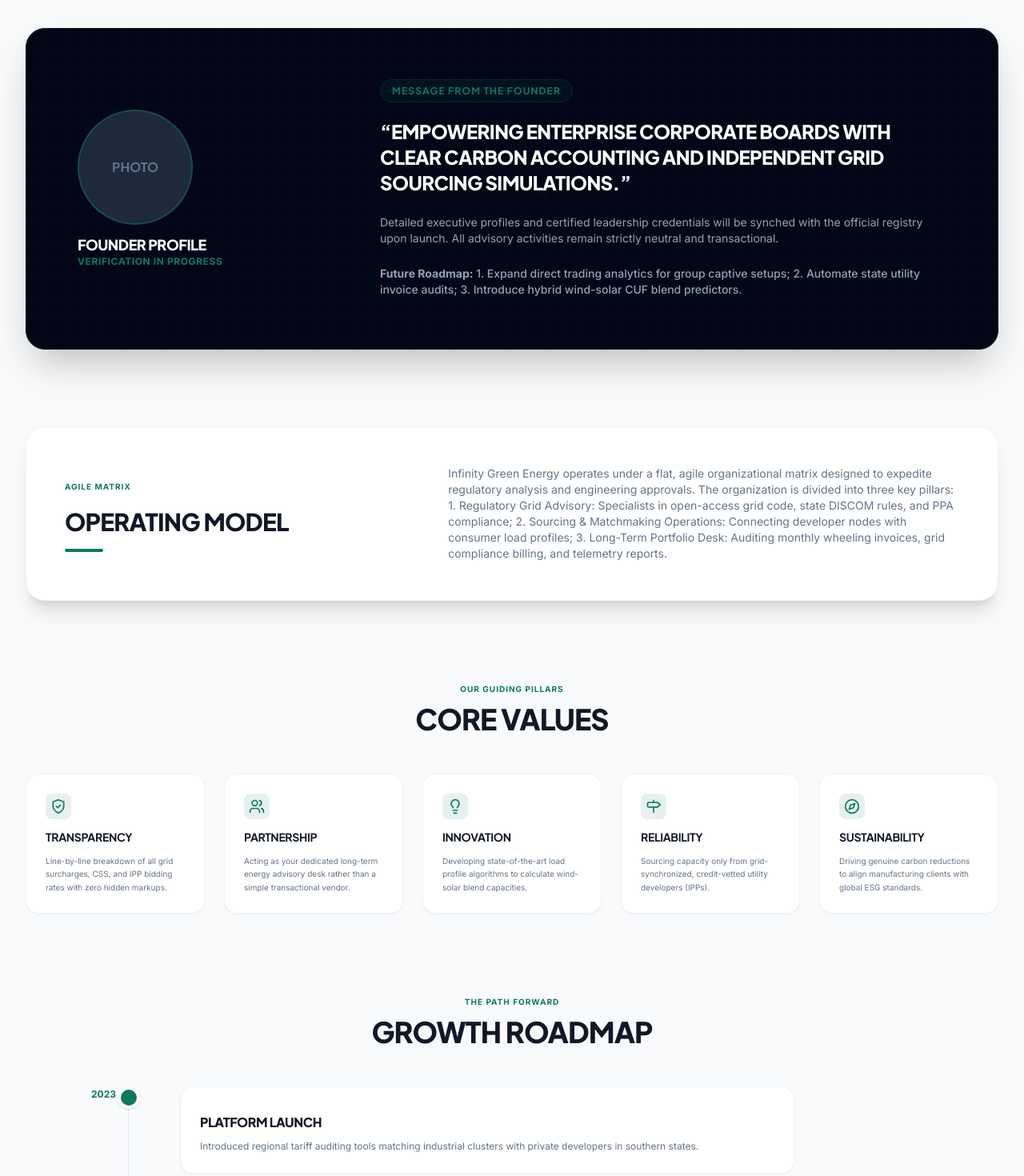
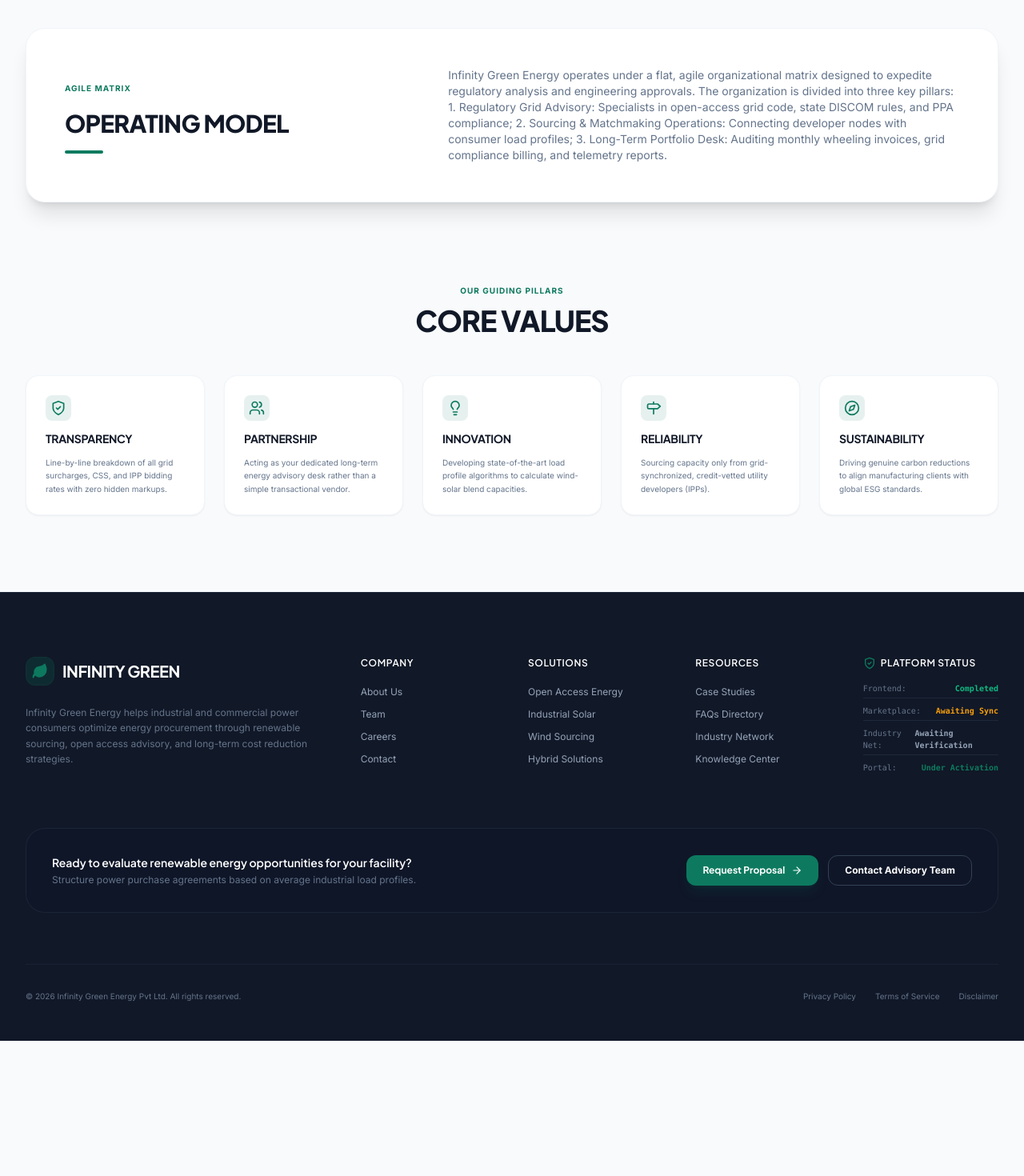
Before and after one commit to VedantPatel0709/infinity-green-energy, a Next.js app in the folder client/: page /about in a window 1280 px wide. Shown: the part 1360-2830 px from the top of the page at 80% size. After the commit the page ends 2661 px from the top, so only its background shows below. Built offline with nearby package versions, Linux system fonts and the light colour scheme.

Commit message:
Remove things from About US

```diff
--- a/client/app/about/page.tsx
+++ b/client/app/about/page.tsx
@@ -8,10 +8,6 @@
     companyStory: 'Founded with a vision to revolutionize B2B energy supply in India, Infinity Green Energy bridges the gap between bulk industrial consumers and independent green developers. Our journey started when we realized factories spend up to 40% of their operational expenses on energy tariffs without any transparent purchasing pathways.',
     mission: 'To strip away grid complexity and regulatory friction, allowing heavy Indian industries to transition to clean energy while improving operational profit margins and locking in tariff predictability.',
     vision: 'To manage over 5 GW of active commercial grid open access capacity by 2030, establishing Infinity Green as the ultimate B2B renewable matchmaker and load compliance dashboard for corporate India.',
-    founderName: 'Founder Profile',
-    founderDesignation: 'Verification In Progress',
-    founderMessageQuote: 'Empowering enterprise corporate boards with clear carbon accounting and independent grid sourcing simulations.',
-    founderMessageBody: 'Detailed executive profiles and certified leadership credentials will be synched with the official registry upon launch. All advisory activities remain strictly neutral and transactional.',
     whyExistsBody: 'Heavy industries in India pay some of the highest grid tariffs globally. Default DISCOM networks are often inefficient, while navigating complex open access rules, group captive models, and grid synchronization compliance creates massive operational friction for factories. Infinity Green exists to bridge this gap. We provide a transparent, neutral procurement marketplace where industrial consumers pool energy demand and source wheeled solar, wind, and hybrid power directly from vetted utility-scale developers.',
     companyStructure: 'Infinity Green Energy operates under a flat, agile organizational matrix designed to expedite regulatory analysis and engineering approvals. The organization is divided into three key pillars: 1. Regulatory Grid Advisory: Specialists in open-access grid code, state DISCOM rules, and PPA compliance; 2. Sourcing & Matchmaking Operations: Connecting developer nodes with consumer load profiles; 3. Long-Term Portfolio Desk: Auditing monthly wheeling invoices, grid compliance billing, and telemetry reports.'
   });
@@ -123,40 +119,7 @@
           </div>
         </section>
 
-        {/* Founder Message */}
-        <section id="founder" className="bg-slate-950 text-white rounded-3xl p-8 md:p-16 border border-slate-900 shadow-2xl relative overflow-hidden">
-          <div className="absolute inset-0 bg-[linear-gradient(to_right,rgba(255,255,255,0.01)_1px,transparent_1px),linear-gradient(to_bottom,rgba(255,255,255,0.01)_1px,transparent_1px)] bg-[size:24px_24px] pointer-events-none" />
-          <div className="relative z-10 grid grid-cols-1 lg:grid-cols-12 gap-12 items-center">
 
-            <div className="lg:col-span-4 flex flex-col items-center lg:items-start text-center lg:text-left space-y-4">
-              {/* Photo Area Placeholder */}
-              <div className="w-36 h-36 rounded-full bg-slate-800 border-2 border-primary/45 flex items-center justify-center overflow-hidden text-slate-500 font-bold font-heading">
-                <span>PHOTO</span>
-              </div>
-              <div>
-                <h4 className="font-heading font-black text-lg uppercase tracking-tight text-white leading-none">{cms.founderName}</h4>
-                <p className="text-primary font-bold text-xs uppercase tracking-wider block mt-1">{cms.founderDesignation}</p>
-              </div>
-            </div>
-
-            {/* Message Area */}
-            <div className="lg:col-span-8 space-y-6">
-              <span className="text-primary font-bold text-xs uppercase tracking-widest font-heading bg-primary/10 px-3.5 py-1.5 rounded-full border border-primary/20">
-                Message From The Founder
-              </span>
-              <h3 className="text-xl md:text-2xl font-black font-heading uppercase tracking-tight text-white leading-snug">
-                &ldquo;{cms.founderMessageQuote}&rdquo;
-              </h3>
-              <p className="text-slate-400 text-xs md:text-sm leading-relaxed font-sans">
-                {cms.founderMessageBody}
-              </p>
-              <p className="text-slate-400 text-xs md:text-sm leading-relaxed font-sans font-medium">
-                <strong>Future Roadmap:</strong> 1. Expand direct trading analytics for group captive setups; 2. Automate state utility invoice audits; 3. Introduce hybrid wind-solar CUF blend predictors.
-              </p>
-            </div>
-
-          </div>
-        </section>
 
         {/* Operating Model Section */}
         <section className="bg-white rounded-3xl p-8 md:p-12 border border-slate-100 shadow-xl grid grid-cols-1 lg:grid-cols-12 gap-8 items-center" id="operating-model">
@@ -190,29 +153,7 @@
         </section>
 
 
-        {/* Growth Roadmap */}
-        <section id="roadmap" className="space-y-12">
-          <div className="text-center max-w-2xl mx-auto space-y-2">
-            <span className="text-[10px] text-primary font-bold uppercase tracking-widest">The Path Forward</span>
-            <h2 className="text-2xl md:text-4xl font-heading font-black uppercase tracking-tight text-dark">Growth Roadmap</h2>
-          </div>
 
-          <div className="relative border-l border-slate-200 ml-4 md:ml-32 space-y-12">
-            {milestones.map((ms, idx) => (
-              <div key={idx} className="relative pl-8 md:pl-16">
-                <div className="absolute -left-3.5 top-0 w-7 h-7 rounded-full bg-primary border-4 border-white flex items-center justify-center shadow" />
-                <div className="absolute -left-20 top-0.5 text-xs font-bold text-primary hidden md:block w-16 text-right">
-                  {ms.year}
-                </div>
-                <div className="bg-white p-6 rounded-2xl border border-slate-100 shadow-sm space-y-2 max-w-3xl">
-                  <span className="text-[9px] font-bold text-primary uppercase md:hidden block mb-1">Year {ms.year}</span>
-                  <h3 className="font-heading font-black text-dark text-base uppercase tracking-tight">{ms.title}</h3>
-                  <p className="text-slate-500 text-xs leading-relaxed font-sans">{ms.desc}</p>
-                </div>
-              </div>
-            ))}
-          </div>
-        </section>
 
       </main>
     </div>
--- a/client/app/page.tsx
+++ b/client/app/page.tsx
@@ -12,12 +12,7 @@
 export default function HomePage() {
   const router = useRouter();
 
-  const [cms, setCms] = React.useState({
-    founderName: 'Founder Profile',
-    founderDesignation: 'Verification In Progress',
-    founderMessageQuote: 'Empowering enterprise corporate boards with clear carbon accounting and independent grid sourcing simulations.',
-    founderMessageBody: 'Detailed executive profiles and certified leadership credentials will be synched with the official registry upon launch. All advisory activities remain strictly neutral and transactional.'
-  });
+
 
   const targetIndustries = [
     { name: 'Chemicals', icon: '🧪', desc: 'Continuous chemical processors, reactors, and automation lines.' },
@@ -362,37 +357,7 @@
         </div>
       </section>
 
-      {/* SECTION 7: MESSAGE FROM THE FOUNDER */}
-      <section className="py-20 bg-slate-950 text-white border-b border-slate-900 relative overflow-hidden" id="founder-section">
-        <div className="absolute inset-0 bg-[linear-gradient(to_right,rgba(255,255,255,0.01)_1px,transparent_1px),linear-gradient(to_bottom,rgba(255,255,255,0.01)_1px,transparent_1px)] bg-[size:24px_24px] pointer-events-none" />
-        <div className="relative max-w-7xl mx-auto px-4 sm:px-6 lg:px-8 grid grid-cols-1 lg:grid-cols-12 gap-12 items-center">
 
-          <div className="lg:col-span-4 flex flex-col items-center lg:items-start text-center lg:text-left space-y-4">
-            <div className="w-36 h-36 rounded-full bg-slate-800 border-2 border-primary/45 flex items-center justify-center overflow-hidden text-slate-500 font-bold font-heading">
-              <span>PHOTO</span>
-            </div>
-            <div>
-              <h4 className="font-heading font-black text-lg uppercase text-white leading-none">{cms.founderName}</h4>
-              <span className="text-primary font-bold text-xs uppercase tracking-wider block mt-1">{cms.founderDesignation}</span>
-            </div>
-          </div>
-
-          <div className="lg:col-span-8 space-y-6">
-            <span className="text-primary font-bold text-xs uppercase tracking-widest font-heading bg-primary/10 px-3.5 py-1.5 rounded-full border border-primary/20">
-              Message From The Founder
-            </span>
-            <h3 className="text-xl md:text-2xl font-black font-heading uppercase text-white leading-snug">
-              &ldquo;{cms.founderMessageQuote}&rdquo;
-            </h3>
-            <p className="text-slate-400 text-xs md:text-sm leading-relaxed font-sans">
-              {cms.founderMessageBody}
-            </p>
-            <p className="text-slate-400 text-xs md:text-sm leading-relaxed font-sans">
-              <strong>Future Roadmap:</strong> 1. Expand direct trading analytics for group captive setups; 2. Automate state utility invoice audits; 3. Introduce hybrid wind-solar CUF blend predictors.
-            </p>
-          </div>
-        </div>
-      </section>
 
       {/* SECTION 8: REQUEST PROPOSAL CTA */}
       <section className="py-20 bg-white" id="proposal-desk">
```
Also changed, not shown: 63 other files (tests, documents, lock files or other folders).
